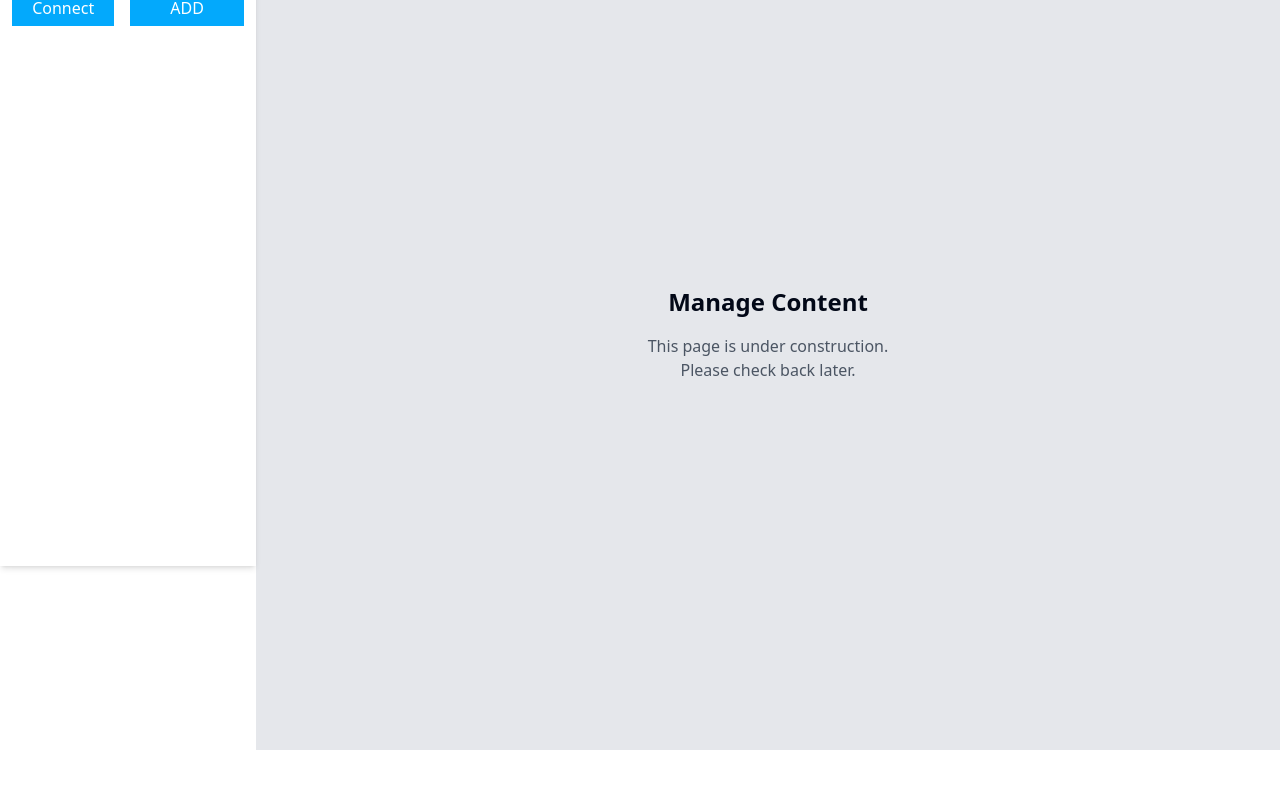
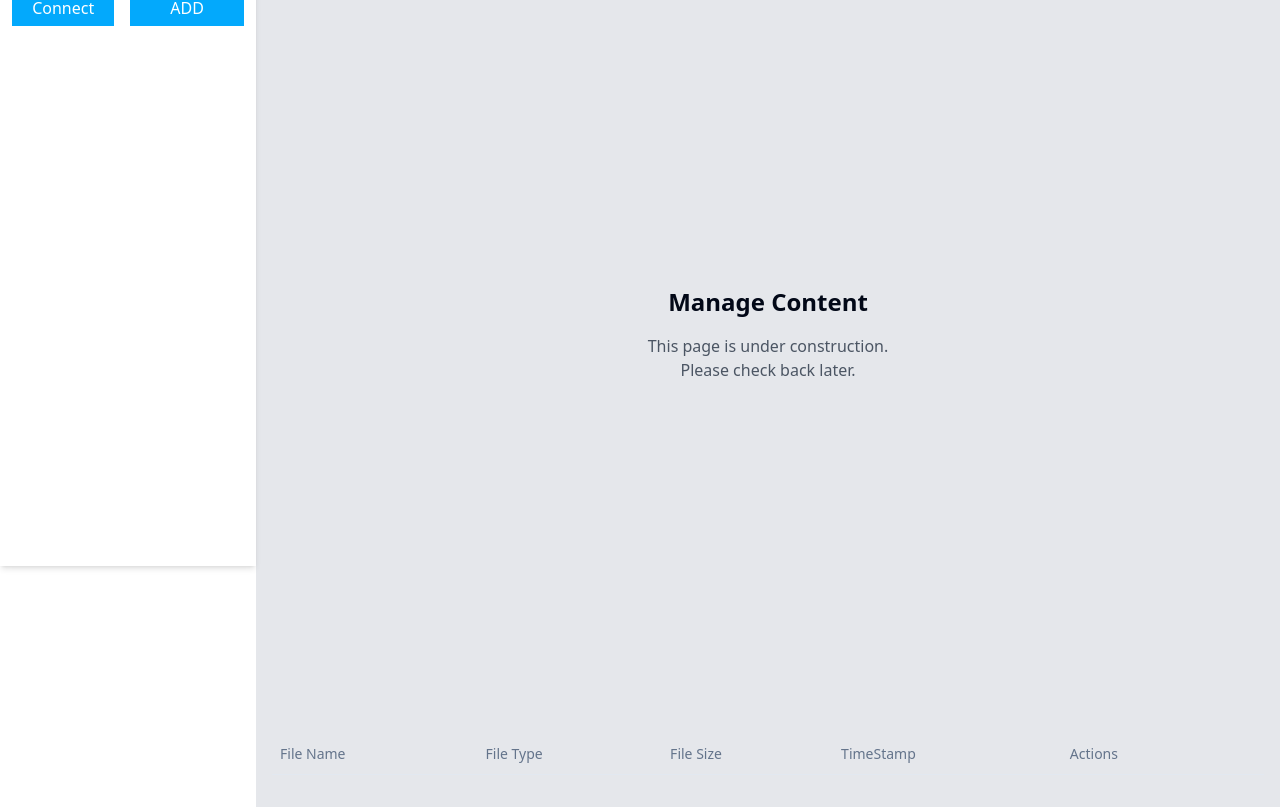
Before and after one commit to govindgupta1912/mdm-sag, a React (Vite) app: page /manage-content in a window 1280 px wide. Shown: the part 234-1041 px from the top of the page. Before the commit the page ends 984 px from the top, so only its background shows below. Built offline with nearby package versions, Linux system fonts and the light colour scheme.

Commit message:
content mangement

```diff
--- a/src/pages/ContentManagement/MangeContent.jsx
+++ b/src/pages/ContentManagement/MangeContent.jsx
@@ -5,6 +5,7 @@ import  upload from "../../assets/upload_file.png";
 import { useCallback, useState } from "react";
 import { useDropzone } from "react-dropzone";
 import UploadContent from "./UploadContent";
+import { Table, TableBody, TableCaption, TableCell, TableFooter, TableHead, TableHeader, TableRow } from "@/components/ui/table";
 
 
 const ManageContent =()=>{
@@ -31,6 +32,32 @@ const ManageContent =()=>{
             <p className="text-gray-600">This page is under construction.</p>
             <p className="text-gray-600">Please check back later.</p>
         </div>
+        <div>
+
+          <Table>
+            <TableCaption>
+
+            </TableCaption>
+            <TableHeader>
+              <TableRow>
+                <TableHead className="text-left">File Name</TableHead>
+                <TableHead className="text-left">File Type</TableHead>
+                <TableHead className="text-left">File Size</TableHead>
+                <TableHead className="text-left"> TimeStamp</TableHead>
+                <TableHead className="text-left">Actions</TableHead>
+                <TableHead></TableHead>
+              </TableRow>
+            </TableHeader>
+            <TableBody>
+              {
+
+              }
+              </TableBody>
+              <TableFooter>
+
+              </TableFooter>
+          </Table>
+        </div>
 
       <UploadContent open={open} setOpen={setOpen}/>
       </div>
```
